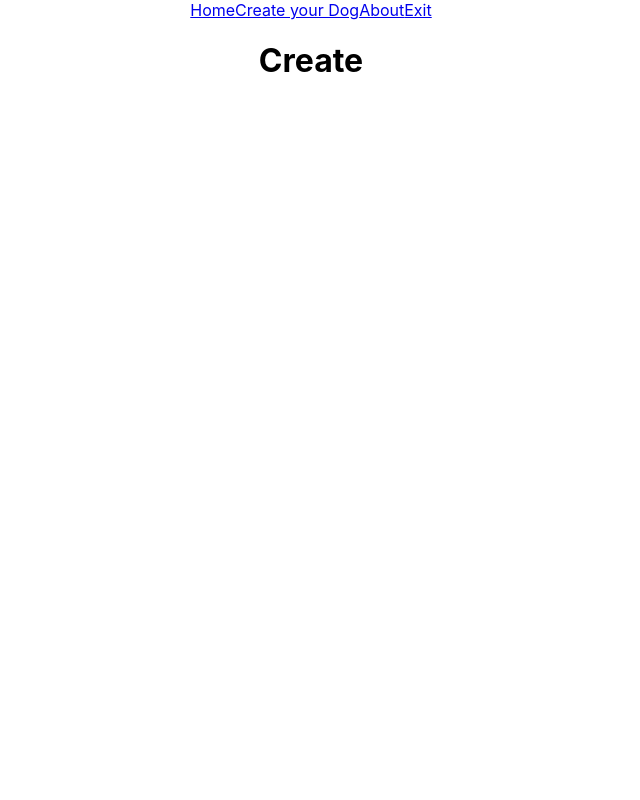
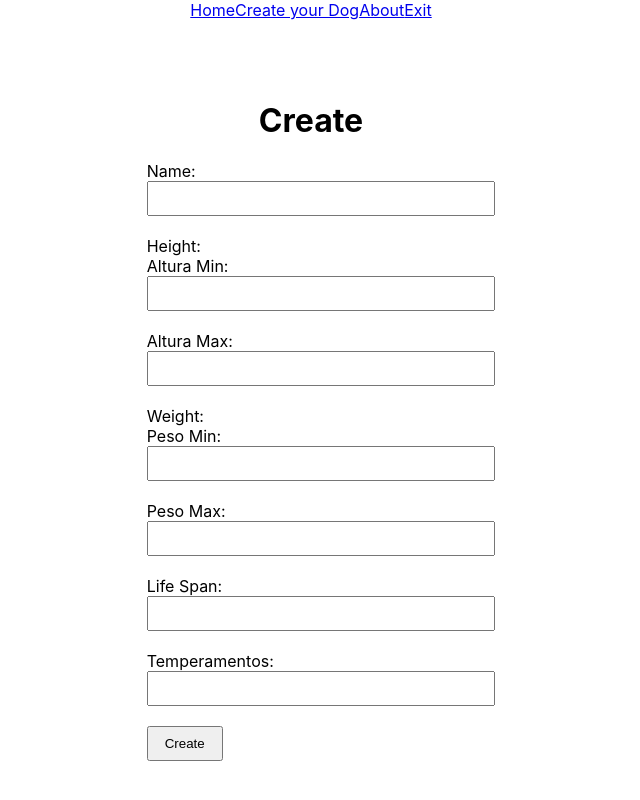
Before and after one commit to ValentinoJerez/ProyectoIntegradorDogs, a React (Vite) app in the folder client/: page /Create in a window 1280 px wide. Shown: the top 800 px of the page, without its empty margins (329-969 px from the left). Built offline with nearby package versions, Linux system fonts and the light colour scheme.

Commit message:
Creacion de Create

```diff
--- a/client/src/components/Card/Card.jsx
+++ b/client/src/components/Card/Card.jsx
@@ -17,7 +17,7 @@ function Card({ dogs }){
                 <h1 onClick={navigateDetail}>{name}</h1>
                 <p>{weight.metric}</p>
                 <p>{temperament}</p>
-                <img src={`https://cdn2.thedogapi.com/images/${reference_image_id}.jpg`} alt="Image Dog"/>
+                {/* <img src={`https://cdn2.thedogapi.com/images/${reference_image_id}.jpg`} alt="Image Dog"/> */}
             </div>
         </div>
     )
--- a/client/src/components/Paginado/Paginado.jsx
+++ b/client/src/components/Paginado/Paginado.jsx
@@ -8,9 +8,6 @@ function Paginado({nextPage, prevPage, currentPage}){
             <button onClick={prevPage}>Prev</button>
             <button onClick={nextPage}>Next</button>
             <h2>Cards</h2>
-            <ul>
-                <li>Cards</li>
-            </ul>
         </div>
     )
 }
--- a/client/src/views/Create/Create.jsx
+++ b/client/src/views/Create/Create.jsx
@@ -1,9 +1,19 @@
+import style from "../Create/CreateDog.module.css"
+
 
 function Create(){
 
     return (
-        <div>
+        <div className={style.container}>
             <h1>Create</h1>
+            <form className={style.form}>
+                <label>Name: <input /></label>
+                <label>Height: <label> Altura Min:<input /></label> <label>Altura Max:<input /></label> </label>
+                <label>Weight: <label> Peso Min:<input /></label> <label>Peso Max:<input /></label></label>
+                <label>Life Span: <input /></label>
+                <label>Temperamentos: <input /></label>
+                <button>Create</button>
+            </form>
         </div>
     )
 }
--- /dev/null
+++ b/client/src/views/Create/CreateDog.module.css
@@ -0,0 +1,27 @@
+.container {
+    display: flex;
+    flex-direction: column;
+    align-items: center;
+    justify-content: center;
+    height: 100vh;
+  }
+
+  .form {
+    text-align: left; /* Alinea el texto a la izquierda */
+    max-width: 400px; /* Ajusta el ancho máximo del formulario según tu preferencia */
+  }
+
+  .form label {
+    display: block;
+    margin-bottom: 8px;
+  }
+
+  .form input {
+    width: 100%;
+    padding: 8px;
+    margin-bottom: 12px;
+  }
+
+  .form button {
+    padding: 8px 16px;
+  }
--- a/client/src/views/Detail/Detail.jsx
+++ b/client/src/views/Detail/Detail.jsx
@@ -27,7 +27,7 @@ function Detail(){
             <p>Esperanza de vida: {dogs.life_span}</p>
             <p>Temperamento: {dogs.temperament}</p>
             <p>Origen: {dogs.origin}</p>
-            <img src={dogs.reference_image_id} alt="Image Dog"/>
+            <img src={`https://cdn2.thedogapi.com/images/${dogs.reference_image_id}.jpg`} alt="Image Dog"/>
         </div>
     )
 }
--- a/client/src/views/Home/Home.jsx
+++ b/client/src/views/Home/Home.jsx
@@ -1,4 +1,4 @@
-import { useEffect } from "react";
+import { useEffect, useState } from "react";
 import { useDispatch, useSelector } from "react-redux";
 
 import { getInfoDogs } from "../../Redux/Actions/actions";
@@ -12,6 +12,8 @@ import style from "../Home/Home.module.css"
 function Home(){
     const dispatch = useDispatch() //Envio action al store
     const allDogs = useSelector((state) => state.allDogs) //Estado global
+    const cards_Per_Page = 8
+    const [currentPage, setCurrentPage] = useState(0);
 
     //Paginado
     const prevPage = () => {
@@ -35,10 +37,10 @@ function Home(){
         <div>
             <h1>Home</h1>
             <SearchBar />
+            {/* Paginado */}
+            <Paginado currentPage={currentPage} nextPage={nextPage} prevPage={prevPage}/>
             <Cards allDogs={allDogs}/>
             {/* Filtros */}
-            {/* Paginado */}
-            <Paginado currentPagge={0} nextPage={nextPage} prevPage={prevPage} />
         </div>
     )
 }
```
Also changed, not shown: client/src/views/Form Page/Form.jsx (deleted).
